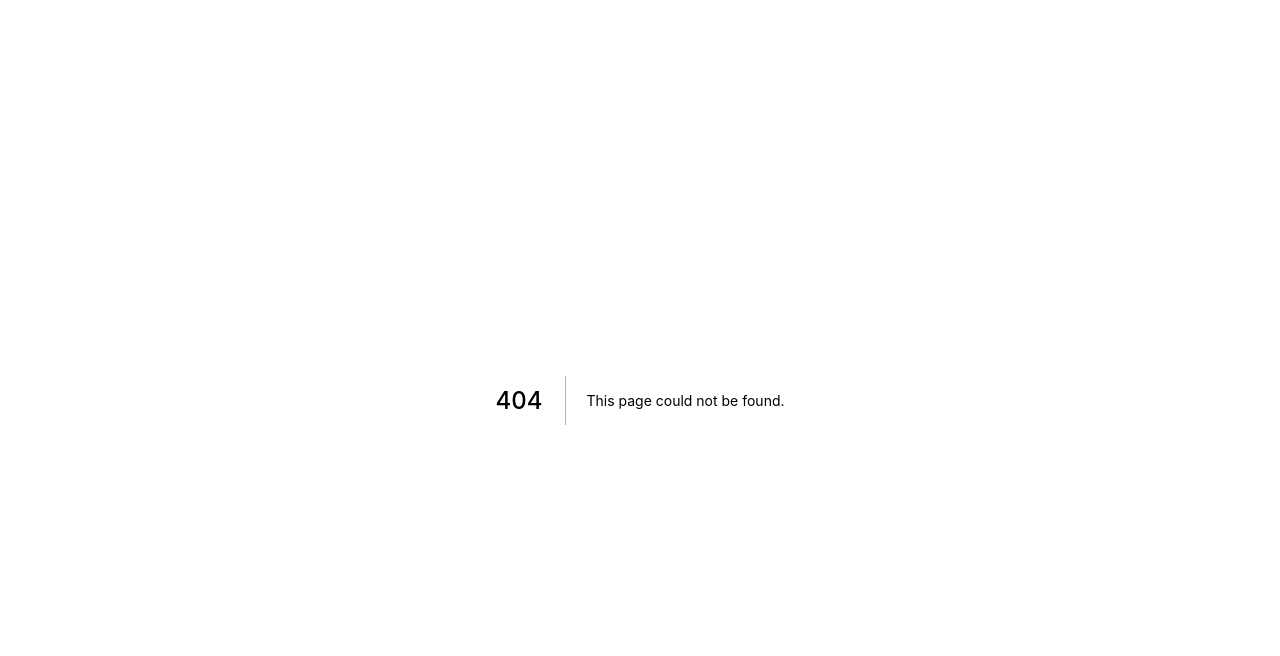
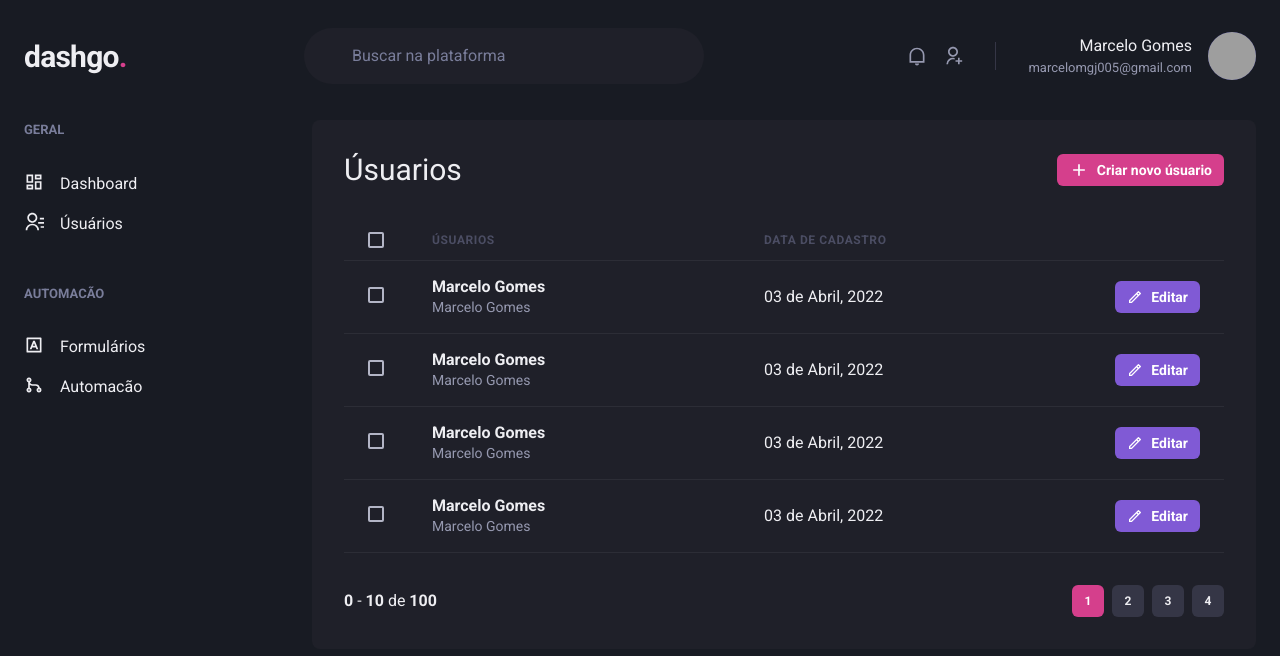
Before and after one commit to marcelo-gomj/dashgo, a Next.js app: page /users in a window 1280 px wide. Before the commit this address had no page. Shown: the top 656 px of the page. Built offline with nearby package versions, Linux system fonts and the light colour scheme; grey boxes are pictures that could not be loaded.

Commit message:
add content and pagination

```diff
--- /dev/null
+++ b/src/components/Pagination.tsx
@@ -0,0 +1,50 @@
+import { Box, Button, Stack } from "@chakra-ui/react";
+
+export function Pagination(){
+    return (
+        <Stack direction="row"
+            mt="8"
+            justify="space-between"
+            align="center"
+            spacing="6"
+        >
+            <Box>
+                <strong>0</strong> - <strong>10</strong> de <strong>100</strong>
+            </Box>
+            <Stack direction="row" spacing="2">
+                <Button
+                    size="sm"
+                    fontSize="xs"
+                    width="4"
+                    colorScheme="pink"
+                    disabled
+                    _disabled={{
+                        bgColor: "pink.500",
+                        cursor: 'default'
+                    }}
+                >1</Button>
+                <Button
+                    size="sm"
+                    fontSize="xs"
+                    width="4"
+                    bgColor="gray.700"
+                    _hover={{bgColor: 'gray.500'}}
+                >2</Button>
+                <Button
+                    size="sm"
+                    fontSize="xs"
+                    width="4"
+                    bgColor="gray.700"
+                    _hover={{bgColor: 'gray.500'}}
+                >3</Button>
+                <Button
+                    size="sm"
+                    fontSize="xs"
+                    width="4"
+                    bgColor="gray.700"
+                    _hover={{bgColor: 'gray.500'}}
+                >4</Button>
+            </Stack>
+        </Stack>
+    );
+}
--- /dev/null
+++ b/src/pages/users/index.tsx
@@ -0,0 +1,218 @@
+import { Box, Button, Flex, Table, Checkbox, Tbody,
+Heading, Icon, Thead, Tr, Th, Td, Text } from '@chakra-ui/react';
+import { RiAddLine, RiPencilLine, RiUserAddLine } from 'react-icons/ri';
+import { Header } from '../../components/Header';
+import { Pagination } from '../../components/Pagination';
+import { Sidebar } from '../../components/Sidebar';
+
+export default function UserList(){
+    return (
+        <Box>
+            <Header />
+
+            <Flex
+                w="100%"
+                my="6"
+                maxWidth={1480}
+                mx="auto"
+                px="6"
+            >
+
+                <Sidebar />
+
+                <Box
+                    flex="1"
+                    borderRadius={8}
+                    bg="gray.800"
+                    p="8"
+                >
+                    <Flex
+                        mb="8"
+                        justify="space-between"
+                        align="center"
+                    >
+                        <Heading
+                            size="lg"
+                            fontWeight="normal"
+                        >
+                            Úsuarios
+                        </Heading>
+
+                        <Button
+                            as="a"
+                            size="sm"
+                            fontSize="sm"
+                            colorScheme="pink"
+                            leftIcon={<Icon fontSize="20" as={RiAddLine}></Icon>}
+
+                        >
+                            Criar novo úsuario
+                        </Button>
+                    </Flex>
+
+            <Table colorScheme="whiteAlpha">
+                <Thead>
+                    <Tr>
+                        <Th px="6" color="gray.300" width="8">
+                            <Checkbox
+                                colorScheme="pink"
+                            />
+                        </Th>
+                        <Th>
+                            Úsuarios
+                        </Th>
+                        <Th>Data de cadastro</Th>
+                        <Th width="8"></Th>
+                    </Tr>
+                </Thead>
+                <Tbody>
+                    <Tr>
+                        <Td px="6">
+                            <Checkbox
+                                colorScheme="pink"
+                            />
+                        </Td>
+                        <Td>
+                            <Box>
+                                <Text
+                                    fontWeight="bold"
+                                >
+                                    Marcelo Gomes
+                                </Text>
+                                <Text
+                                    fontSize="sm"
+                                    color="gray.300"
+                                >
+                                    Marcelo Gomes
+                                </Text>
+                            </Box>
+                        </Td>
+                        <Td>03 de Abril, 2022</Td>
+                        <Td>
+                            <Button
+                                as="a"
+                                size="sm"
+                                fontSize="sm"
+                                colorScheme="purple"
+                                leftIcon={<Icon fontSize="16" as={RiPencilLine}></Icon>}
+
+                            >
+                                Editar
+                            </Button>
+                        </Td>
+                    </Tr>
+                    <Tr>
+                        <Td px="6">
+                            <Checkbox
+                                colorScheme="pink"
+                            />
+                        </Td>
+                        <Td>
+                            <Box>
+                                <Text
+                                    fontWeight="bold"
+                                >
+                                    Marcelo Gomes
+                                </Text>
+                                <Text
+                                    fontSize="sm"
+                                    color="gray.300"
+                                >
+                                    Marcelo Gomes
+                                </Text>
+                            </Box>
+                        </Td>
+                        <Td>03 de Abril, 2022</Td>
+                        <Td>
+                            <Button
+                                as="a"
+                                size="sm"
+                                fontSize="sm"
+                                colorScheme="purple"
+                                leftIcon={<Icon fontSize="16" as={RiPencilLine}></Icon>}
+
+                            >
+                                Editar
+                            </Button>
+                        </Td>
+                    </Tr>
+                    <Tr>
+                        <Td px="6">
+                            <Checkbox
+                                colorScheme="pink"
+                            />
+                        </Td>
+                        <Td>
+                            <Box>
+                                <Text
+                                    fontWeight="bold"
+                                >
+                                    Marcelo Gomes
+                                </Text>
+                                <Text
+                                    fontSize="sm"
+                                    color="gray.300"
+                                >
+                                    Marcelo Gomes
+                                </Text>
+                            </Box>
+                        </Td>
+                        <Td>03 de Abril, 2022</Td>
+                        <Td>
+                            <Button
+                                as="a"
+                                size="sm"
+                                fontSize="sm"
+                                colorScheme="purple"
+                                leftIcon={<Icon fontSize="16" as={RiPencilLine}></Icon>}
+
+                            >
+                                Editar
+                            </Button>
+                        </Td>
+                    </Tr>
+                    <Tr>
+                        <Td px="6">
+                            <Checkbox
+                                colorScheme="pink"
+                            />
+                        </Td>
+                        <Td>
+                            <Box>
+                                <Text
+                                    fontWeight="bold"
+                                >
+                                    Marcelo Gomes
+                                </Text>
+                                <Text
+                                    fontSize="sm"
+                                    color="gray.300"
+                                >
+                                    Marcelo Gomes
+                                </Text>
+                            </Box>
+                        </Td>
+                        <Td>03 de Abril, 2022</Td>
+                        <Td>
+                            <Button
+                                as="a"
+                                size="sm"
+                                fontSize="sm"
+                                colorScheme="purple"
+                                leftIcon={<Icon fontSize="16" as={RiPencilLine}></Icon>}
+
+                            >
+                                Editar
+                            </Button>
+                        </Td>
+                    </Tr>
+                </Tbody>
+            </Table>
+
+            <Pagination />
+                </Box>
+            </Flex>
+
+        </Box>
+    );
+}
```
